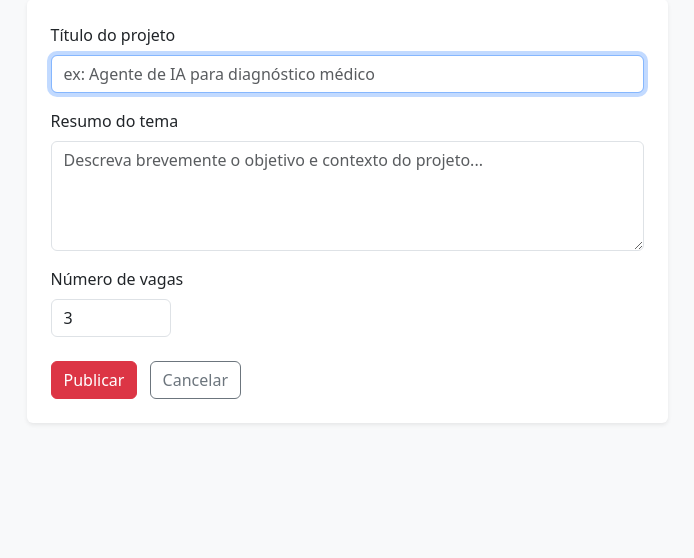
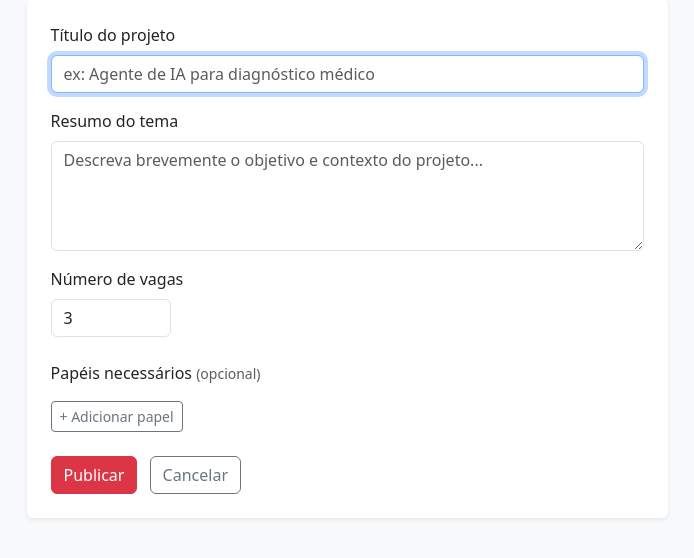
Before and after one commit to lucvs07/Fiap-Skill-Match, a Flask app: page /projetos/novo in a window 1280 px wide. Shown: the part 143-701 px from the top of the page, without its empty margins (293-987 px from the left). Run offline with Flask 3, Linux system fonts and the light colour scheme; the visitor is signed in with stand-in values (Sample User, id 1).

Commit message:
feat: adiciona campos dinâmicos de papel no formulário e tags nos cards
Co-Authored-By: monique-ferreira <anjos.moniqueferreira@gmail.com>

```diff
--- a/src/templates/novo_projeto.html
+++ b/src/templates/novo_projeto.html
@@ -27,6 +27,14 @@
                    style="max-width: 120px"
                    value="{{ request.form.get('numero_vagas', '3') }}" required>
           </div>
+
+          {# papéis necessários #}
+          <div class="mb-4">
+            <label class="form-label">Papéis necessários <small class="text-muted">(opcional)</small></label>
+            <div id="papeis-container"></div>
+            <button type="button" id="add-papel" class="btn btn-sm btn-outline-secondary mt-2">+ Adicionar papel</button>
+          </div>
+
           <button type="submit" class="btn btn-danger">Publicar</button>
           <a href="{{ url_for('projetos.mural') }}" class="btn btn-outline-secondary ms-2">Cancelar</a>
         </form>
@@ -35,4 +43,38 @@
   </div>
 </div>
 
+
+<script>
+  const papeisCont = document.getElementById('papeis-container');
+
+  function buildPapelRow() {
+    const row = document.createElement('div');
+    row.className = 'row g-2 mb-2 papel-row';
+    row.innerHTML = `
+      <div class="col-4">
+        <input type="text" name="papel[]" class="form-control form-control-sm" placeholder="Papel (ex: UI/UX)">
+      </div>
+      <div class="col-4">
+        <input type="text" name="stack[]" class="form-control form-control-sm" placeholder="Stack (ex: Figma)">
+      </div>
+      <div class="col-2">
+        <input type="number" name="quantidade[]" class="form-control form-control-sm" placeholder="Vagas" min="1" value="1">
+      </div>
+      <div class="col-2">
+        <button type="button" class="btn btn-sm btn-outline-danger remove-papel">✕</button>
+      </div>`;
+    return row;
+  }
+
+  document.getElementById('add-papel').addEventListener('click', () => {
+    papeisCont.appendChild(buildPapelRow());
+  });
+
+  papeisCont.addEventListener('click', e => {
+    if (e.target.classList.contains('remove-papel')) {
+      e.target.closest('.papel-row').remove();
+    }
+  });
+</script>
+
 {% endblock %}
```
Also changed, not shown: src/templates/projetos.html (+19 -2 lines).
